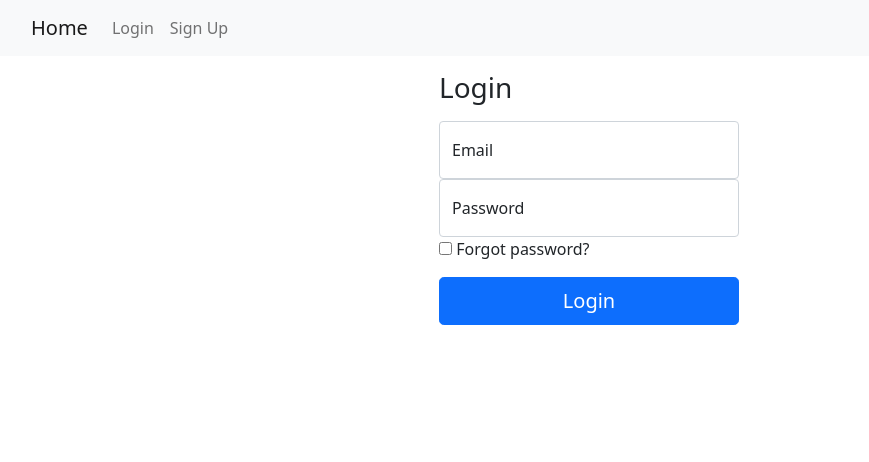
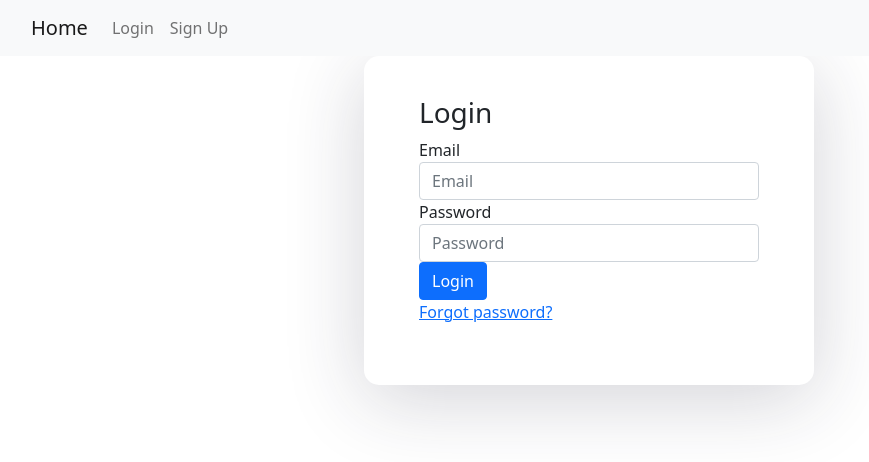
Before and after one commit to YuriSalgado/angular-auth, an Angular app: page /login in a window 1280 px wide. Shown: the top 462 px of the page, without its empty margins (51-920 px from the left). Built offline with nearby package versions, Linux system fonts and the light colour scheme.

Commit message:
add routers + posts register and login to api nodejs, styled form

```diff
--- a/src/app/app.component.css
+++ b/src/app/app.component.css
@@ -1,26 +1,54 @@
-.form-signin {
-  width: 100%;
-  max-width: 330px;
-  padding: 15px;
-  margin: auto;
+#app {
+  text-align: center;
 }
 
-.form-signin .checkbox {
+.navbar-light {
+  background-color: #ffffff;
+  box-shadow: 0px 14px 80px rgba(34, 35, 58, 0.2);
+}
+
+.auth-wrapper {
+  display: flex;
+  justify-content: center;
+  flex-direction: column;
+  text-align: left;
+}
+
+.auth-inner {
+  width: 450px;
+  margin: auto;
+  background: #ffffff;
+  box-shadow: 0px 14px 80px rgba(34, 35, 58, 0.2);
+  padding: 40px 55px 45px 55px;
+  border-radius: 15px;
+  transition: all .3s;
+}
+
+.auth-wrapper .form-control:focus {
+  border-color: #167bff;
+  box-shadow: none;
+}
+
+.auth-wrapper h3 {
+  text-align: center;
+  margin: 0;
+  line-height: 1;
+  padding-bottom: 20px;
+}
+
+.custom-control-label {
   font-weight: 400;
 }
 
-.form-signin .form-floating:focus-within {
-  z-index: 2;
+.forgot-password,
+.forgot-password a {
+  text-align: right;
+  font-size: 13px;
+  padding-top: 10px;
+  color: #7f7d7d;
+  margin: 0;
 }
 
-.form-signin input[type="email"] {
-  margin-bottom: -1px;
-  border-bottom-right-radius: 0;
-  border-bottom-left-radius: 0;
+.forgot-password a {
+  color: #167bff;
 }
-
-.form-signin input[type="password"] {
-  margin-bottom: 10px;
-  border-top-left-radius: 0;
-  border-top-right-radius: 0;
-}
--- a/src/app/app.component.html
+++ b/src/app/app.component.html
@@ -1,4 +1,8 @@
 <app-nav></app-nav>
-<main class="form-signin">
-    <router-outlet></router-outlet>
-</main>
+<div class="auth-wrapper">
+    <div class="auth-inner">
+        <main class="form-signin">
+            <router-outlet></router-outlet>
+        </main>
+    </div>
+</div>
--- a/src/app/login/login.component.html
+++ b/src/app/login/login.component.html
@@ -1,17 +1,19 @@
-<form>
-    <h1 class="h3 mb-3 fw-normal">Login</h1>
-    <div class="form-floating">
-      <input class="form-control" type="email" placeholder="name@example.com">
-      <label for="">Email</label>
+<form [formGroup]="form" (submit)="submit()">
+
+    <h3>Login</h3>
+    <div class="form-group">
+        <label>Email</label>
+        <input formControlName="email" type="email" class="form-control" placeholder="Email"/>
     </div>
-    <div class="form-floating">
-      <input class="form-control" type="password" placeholder="Password">
-      <label for="">Password</label>
+    <div class="form-group">
+        <label>Password</label>
+        <input formControlName="password" type="password" class="form-control" placeholder="Password"/>
     </div>
-    <div class="checkbox mb-3">
-      <label>
-        <input type="checkbox" value="forgotPassword"> Forgot password?
-      </label>
-    </div>
-    <button class="w-100 btn btn-lg btn-primary" type="submit">Login</button>
+
+    <button class="btn btn-primary btn-block">Login</button>
+
+    <p class="forgot-password text-right">
+        <a routerLink="forgot">Forgot password?</a>
+    </p>
+
   </form>
--- a/src/app/login/login.component.ts
+++ b/src/app/login/login.component.ts
@@ -1,4 +1,7 @@
 import { Component, OnInit } from '@angular/core';
+import { FormBuilder, FormGroup } from '@angular/forms';
+import { HttpClient } from '@angular/common/http';
+import { Router } from '@angular/router';
 
 @Component({
   selector: 'app-login',
@@ -6,10 +9,27 @@ import { Component, OnInit } from '@angular/core';
   styleUrls: ['./login.component.css']
 })
 export class LoginComponent implements OnInit {
+  form: FormGroup;
 
-  constructor() { }
+  constructor(
+    private formBuilder: FormBuilder,
+    private http: HttpClient,
+    private router: Router
+  ) {
+
+  }
 
   ngOnInit(): void {
+    this.form = this.formBuilder.group({
+      email: '',
+      password: ''
+    })
+  }
+
+  submit(): void {
+    this.http.post('http://localhost:8000/api/login', this.form.getRawValue(), {withCredentials: true}).subscribe(res => {
+      this.router.navigate(['/']);
+    });
   }
 
 }
--- a/src/app/register/register.component.ts
+++ b/src/app/register/register.component.ts
@@ -1,6 +1,7 @@
 import { Component, OnInit } from '@angular/core';
 import { FormBuilder, FormGroup } from '@angular/forms';
 import { HttpClient } from '@angular/common/http';
+import { Router } from '@angular/router';
 
 @Component({
   selector: 'app-register',
@@ -12,21 +13,26 @@ export class RegisterComponent implements OnInit {
 
   constructor(
     private formBuilder: FormBuilder,
-    private http: HttpClient
+    private http: HttpClient,
+    private router: Router
   ) {
 
   }
 
   ngOnInit(): void {
     this.form = this.formBuilder.group({
-      first: '',
+      first_name: '',
+      last_name: '',
       email: '',
-      password: ''
+      password: '',
+      password_confirm: ''
     })
   }
 
   submit(): void {
-
+    this.http.post('http://localhost:8000/api/register', this.form.getRawValue()).subscribe(res => {
+      this.router.navigate(['/login']);
+    });
   }
 
 }
```
